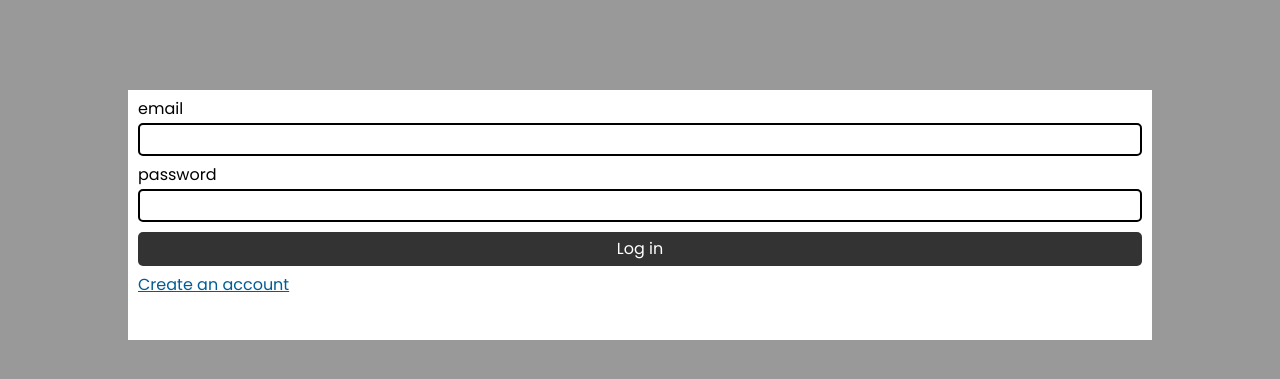
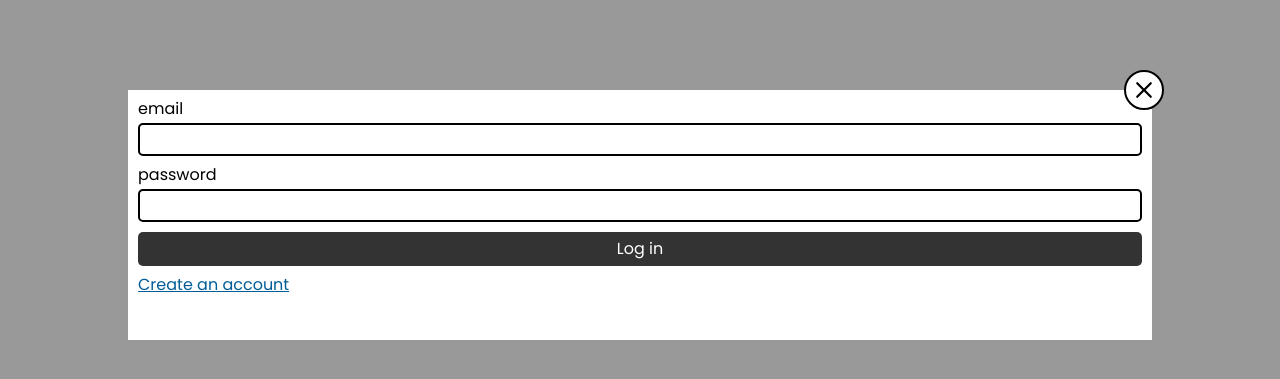
Before and after one commit to colorlessenergy/animal-buddies, a Next.js app: page / in a window 1280 px wide. Both pictures are taken after a click on the button "log in". Shown: the part 185-564 px from the top of the page. Built offline with nearby package versions, Linux system fonts and the light colour scheme; no server answers.

Commit message:
add close modal button

```diff
--- a/shared/components/Auth.js
+++ b/shared/components/Auth.js
@@ -55,6 +55,17 @@
 
     return (
         <div>
+            <button
+                onClick={ toggleAuthModal }
+                className="modal-close-button"
+                title="close">
+                <svg
+                    className="modal-close-button__icon"
+                    xmlns="http://www.w3.org/2000/svg"
+                    viewBox="0 0 16 16">
+                    <path d="M4.646 4.646a.5.5 0 0 1 .708 0L8 7.293l2.646-2.647a.5.5 0 0 1 .708.708L8.707 8l2.647 2.646a.5.5 0 0 1-.708.708L8 8.707l-2.646 2.647a.5.5 0 0 1-.708-.708L7.293 8 4.646 5.354a.5.5 0 0 1 0-.708z"/>
+                </svg>
+            </button>
             <form onSubmit={ handleSubmit }>
                 <div className="auth-form-group">
                     <label htmlFor="email">email</label>
--- a/shared/components/Modal/Modal.module.css
+++ b/shared/components/Modal/Modal.module.css
@@ -17,12 +17,12 @@
     flex-direction: column;
     margin: 0 10px;
     padding: 10px;
+    position: relative;
     max-height: 90%;
     min-height: 250px;
     width: 100%;
 
     background-color: #ffffff;
-    overflow-y: scroll;
 }
 
 .flex {
--- a/styles/_module.scss
+++ b/styles/_module.scss
@@ -27,3 +27,20 @@
 .auth-button--sign-up {
     border: 2px solid #000;
 }
+
+.modal-close-button {
+    height: 40px;
+    width: 40px;
+    position: absolute;
+    top: -20px;
+    right: -12px;
+}
+
+.modal-close-button__icon {
+    border: 2px solid #000000;
+    border-radius: 50%;
+    height: 100%;
+    width: 100%;
+
+    background-color: #ffffff;
+}
```
